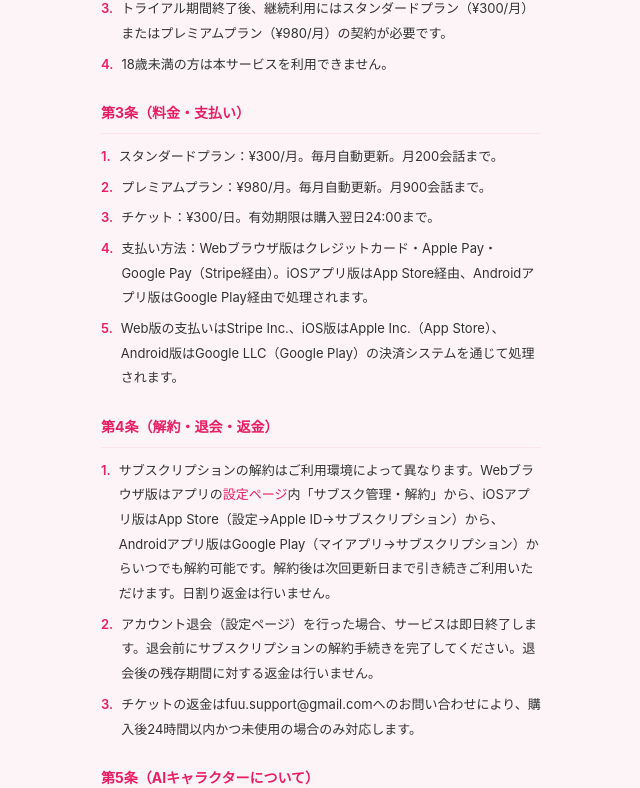
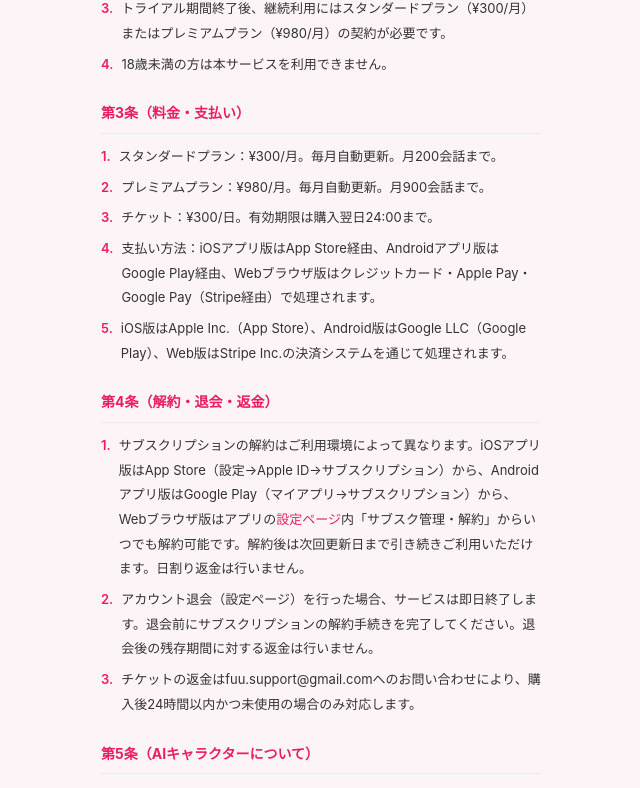
Before and after one commit to fuuApp/fuu-app, a Next.js app: page /terms in a window 1280 px wide. Shown: the part 579-1367 px from the top of the page, without its empty margins (319-959 px from the left). Built offline with nearby package versions, Linux system fonts and the light colour scheme.

Commit message:
法的ページ: 表示順序をiOS→Android→Web順に統一

```diff
--- a/src/app/privacy/page.tsx
+++ b/src/app/privacy/page.tsx
@@ -24,7 +24,7 @@ export default function PrivacyPage() {
           <BulletItem>利用プラン情報（無料・スタンダード・プレミアム）</BulletItem>
           <BulletItem>チャット履歴（サービス提供目的。AI学習には使用しません）</BulletItem>
           <BulletItem>アプリ利用状況（改善目的・匿名化処理済み）</BulletItem>
-          <BulletItem>決済情報（Web版：Stripe Inc.が管理、iOS版：Apple Inc.が管理、Android版：Google LLCが管理。当社はカード番号等の決済情報を保持しません）</BulletItem>
+          <BulletItem>決済情報（iOS版：Apple Inc.が管理、Android版：Google LLCが管理、Web版：Stripe Inc.が管理。当社はカード番号等の決済情報を保持しません）</BulletItem>
         </Section>
 
         <Section title="第2条（利用目的）">
@@ -56,9 +56,9 @@ export default function PrivacyPage() {
                 ['Supabase Inc.', '認証・データベース管理'],
                 ['Anthropic, PBC', 'AIチャット（Claude Haiku）'],
                 ['OpenAI, Inc.', 'AIチャット補助処理'],
-                ['Stripe Inc.', '決済処理（Web版）'],
                 ['Apple Inc.', '決済処理（iOS版・App Store）'],
                 ['Google LLC', '決済処理（Android版・Google Play）'],
+                ['Stripe Inc.', '決済処理（Web版）'],
                 ['Vercel Inc.', 'Webホスティング'],
               ].map(([name, use], i) => (
                 <tr key={i} style={{ background: i % 2 === 0 ? '#fff' : '#fdf4f7' }}>
--- a/src/app/terms/page.tsx
+++ b/src/app/terms/page.tsx
@@ -33,12 +33,12 @@ export default function TermsPage() {
           <Item n="1">スタンダードプラン：¥300/月。毎月自動更新。月200会話まで。</Item>
           <Item n="2">プレミアムプラン：¥980/月。毎月自動更新。月900会話まで。</Item>
           <Item n="3">チケット：¥300/日。有効期限は購入翌日24:00まで。</Item>
-          <Item n="4">支払い方法：Webブラウザ版はクレジットカード・Apple Pay・Google Pay（Stripe経由）。iOSアプリ版はApp Store経由、Androidアプリ版はGoogle Play経由で処理されます。</Item>
-          <Item n="5">Web版の支払いはStripe Inc.、iOS版はApple Inc.（App Store）、Android版はGoogle LLC（Google Play）の決済システムを通じて処理されます。</Item>
+          <Item n="4">支払い方法：iOSアプリ版はApp Store経由、Androidアプリ版はGoogle Play経由、Webブラウザ版はクレジットカード・Apple Pay・Google Pay（Stripe経由）で処理されます。</Item>
+          <Item n="5">iOS版はApple Inc.（App Store）、Android版はGoogle LLC（Google Play）、Web版はStripe Inc.の決済システムを通じて処理されます。</Item>
         </Section>
 
         <Section title="第4条（解約・退会・返金）">
-          <Item n="1">サブスクリプションの解約はご利用環境によって異なります。Webブラウザ版はアプリの<a href="/app/settings" style={{ color: '#E91E63' }}>設定ページ</a>内「サブスク管理・解約」から、iOSアプリ版はApp Store（設定→Apple ID→サブスクリプション）から、Androidアプリ版はGoogle Play（マイアプリ→サブスクリプション）からいつでも解約可能です。解約後は次回更新日まで引き続きご利用いただけます。日割り返金は行いません。</Item>
+          <Item n="1">サブスクリプションの解約はご利用環境によって異なります。iOSアプリ版はApp Store（設定→Apple ID→サブスクリプション）から、Androidアプリ版はGoogle Play（マイアプリ→サブスクリプション）から、Webブラウザ版はアプリの<a href="/app/settings" style={{ color: '#E91E63' }}>設定ページ</a>内「サブスク管理・解約」からいつでも解約可能です。解約後は次回更新日まで引き続きご利用いただけます。日割り返金は行いません。</Item>
           <Item n="2">アカウント退会（設定ページ）を行った場合、サービスは即日終了します。退会前にサブスクリプションの解約手続きを完了してください。退会後の残存期間に対する返金は行いません。</Item>
           <Item n="3">チケットの返金はfuu.support@gmail.comへのお問い合わせにより、購入後24時間以内かつ未使用の場合のみ対応します。</Item>
         </Section>
--- a/src/app/tokusho/page.tsx
+++ b/src/app/tokusho/page.tsx
@@ -19,10 +19,10 @@ export default function TokushoPage() {
               ['メールアドレス', 'fuu.support@gmail.com'],
               ['サービス名', 'fuu ふぅ（育児ママのためのAI共感アプリ）'],
               ['販売価格', 'スタンダードプラン：¥300/月\nプレミアムプラン：¥980/月\nチケット：¥300/日'],
-              ['支払い方法', '【Webブラウザ版】クレジットカード（Visa・Mastercard・American Express・JCB）・Apple Pay・Google Pay（Stripe経由）\n【iOSアプリ版】App Store経由（Apple Inc.）\n【Androidアプリ版】Google Play経由（Google LLC）'],
+              ['支払い方法', '【iOSアプリ版】App Store経由（Apple Inc.）\n【Androidアプリ版】Google Play経由（Google LLC）\n【Webブラウザ版】クレジットカード（Visa・Mastercard・American Express・JCB）・Apple Pay・Google Pay（Stripe経由）'],
               ['支払い時期', '月額プラン：登録月より毎月自動更新\nチケット：購入時に即時決済'],
               ['サービス提供時期', '決済完了後、即時提供'],
-              ['解約・キャンセル方法', '【Webブラウザ版】アプリ内の設定ページ→「プラン・解約」から手続き可能\n【iOSアプリ版】App Store（設定→Apple ID→サブスクリプション）から手続き可能\n【Androidアプリ版】Google Play（マイアプリ→サブスクリプション）から手続き可能\n解約後は次回更新日まで利用可能。日割り返金なし\nチケットは購入後24時間以内・未使用の場合のみ返金対応'],
+              ['解約・キャンセル方法', '【iOSアプリ版】App Store（設定→Apple ID→サブスクリプション）から手続き可能\n【Androidアプリ版】Google Play（マイアプリ→サブスクリプション）から手続き可能\n【Webブラウザ版】アプリ内の設定ページ→「プラン・解約」から手続き可能\n解約後は次回更新日まで利用可能。日割り返金なし\nチケットは購入後24時間以内・未使用の場合のみ返金対応'],
               ['返金ポリシー', '原則として購入後の返金は行いません\n※チケットの例外については上記キャンセル方法を参照'],
               ['動作環境', 'iOS 15以上 / Android 9以上\nGoogle Chrome・Safari等モダンブラウザ'],
               ['特記事項', '本サービスのAIキャラクターは架空の人物です。実在の人物ではありません。\n医療・法律・金融の専門的アドバイスを提供するものではありません。'],
```
